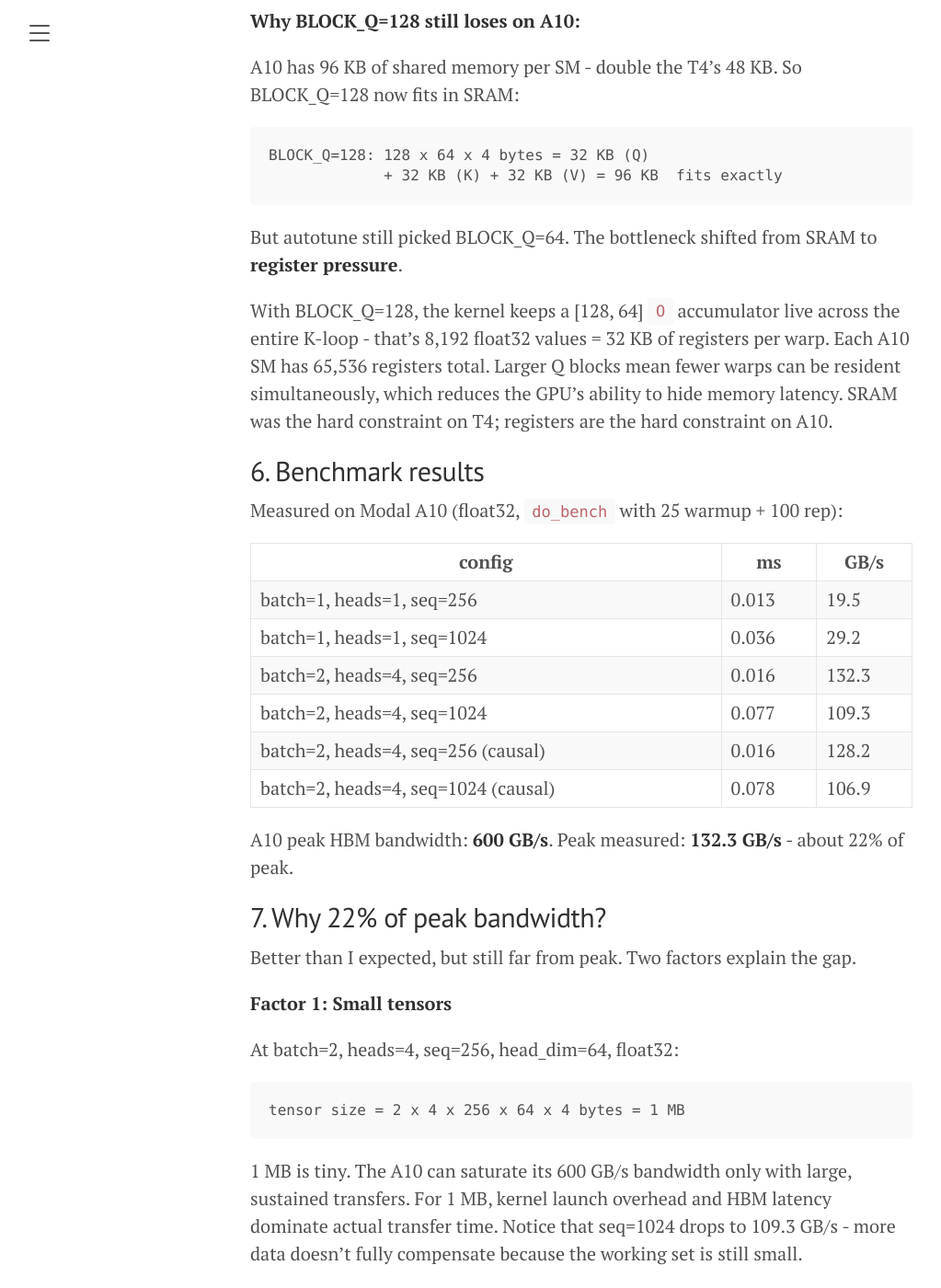
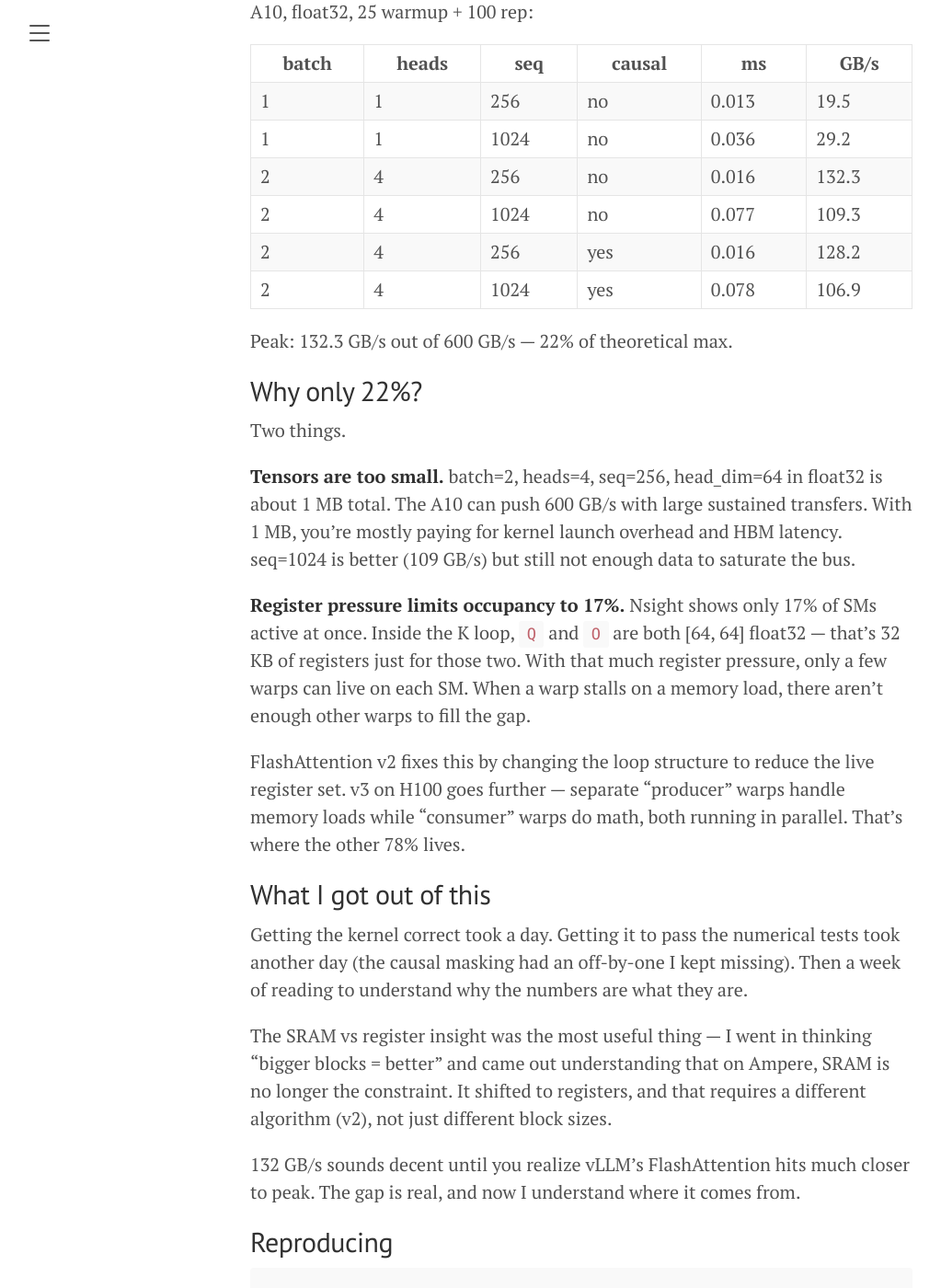
Before and after one commit to nthuat/nthuat.github.io, a Jekyll site: the page built from _posts/2026-05-24-flash-attention-from-scratch.md, in a window 1280 px wide and 1400 px high, scrolled down 5629 px. Shown: the whole window at 92% size, without its empty margins (8-1031 px from the left). Built offline with Jekyll 4.4.1, drawn with Linux system fonts in a browser that asks for light colours; some of the changed text lies outside the part shown.

Commit message:
Rewrite post in more natural style

````diff
--- a/_posts/2026-05-24-flash-attention-from-scratch.md
+++ b/_posts/2026-05-24-flash-attention-from-scratch.md
@@ -3,53 +3,41 @@ layout: post
 title: Building FlashAttention from Scratch on an A10 - What the Numbers Actually Say
 ---
 
-I spent the last two weeks building FlashAttention from scratch in Triton. Not to use it in production - vLLM already ships a better one. I built it to understand what "IO-aware" actually means, why the online softmax trick works, and what autotuning does on a real GPU.
+I've been learning GPU kernels for the past month. vLLM ships FlashAttention already — I didn't need to build one. But I couldn't read the paper and actually *understand* it without writing the code myself. So I spent two weeks building it in Triton and running it on a real GPU.
 
-Here's what I learned and what the numbers actually say - benchmarked on an A10.
+Here's what I found out.
 
-## Why build it yourself?
+## The problem with naive attention
 
-The FlashAttention paper (Dao et al., 2022) is 26 pages. After reading it I could explain the algorithm. But I couldn't tell you *why* BLOCK_Q=128 might be worse than BLOCK_Q=64 on an A10, or what 17% occupancy means, or why bandwidth is 22% of peak even on fast hardware.
-
-The only way to know those things is to run the code and stare at the numbers.
-
-## 1. The problem with naive attention
-
-Standard attention computes:
+Standard attention looks simple:
 
 ```
 O = softmax(Q @ K.T / sqrt(d)) @ V
 ```
 
-For sequence length N and head dimension d, this materializes an N×N attention matrix in HBM (GPU DRAM). At N=8192 and float16, that's 8192² × 2 bytes = 128 MB **per head**. With 32 heads you're at 4 GB just for attention weights.
+The issue is that N×N matrix. At seq_len=8192 and float16, that's 8192² × 2 bytes = 128 MB just for the attention weights — per head. With 32 heads you're at 4 GB. The bottleneck isn't the math, it's reading and writing that matrix to and from GPU memory (HBM).
 
-The bottleneck isn't compute - it's memory bandwidth. Reading and writing that N×N matrix dominates runtime.
+## The FlashAttention idea
 
-## 2. Tiled FlashAttention: the key idea
+Instead of computing the full N×N matrix and writing it to HBM, FlashAttention tiles Q into blocks and iterates over K/V blocks, computing the output incrementally. The Q block stays in SRAM (fast on-chip memory) the whole time. No N×N materialization.
 
-FlashAttention avoids materializing the full N×N matrix. Instead it:
-
-1. Tiles Q into blocks of BLOCK_Q rows
-2. For each Q block, iterates over all K/V blocks
-3. Computes the output incrementally using **online softmax**
-
-Online softmax is the trick that makes this possible. Normal softmax needs two passes: one to find the max (for numerical stability), one to compute exp and normalize. FlashAttention does it in one pass by tracking a running max `m` and running sum `l`:
+The trick that makes this work is **online softmax** — you normally need two passes (one to find the max for numerical stability, one to compute exp and normalize). Online softmax does it in one pass with running accumulators:
 
 ```python
-# For each K/V block:
+# for each K/V block:
 m_new = max(m, row_max(S))       # update running max
 alpha  = exp(m - m_new)          # rescale factor for previous blocks
 P      = exp(S - m_new)          # softmax numerator for this block
-l      = l * alpha + row_sum(P)  # update running denominator
-O      = alpha * O + P @ V       # update output
+l      = l * alpha + row_sum(P)  # running denominator
+O      = alpha * O + P @ V       # accumulate output
 m      = m_new
 ```
 
-At the end: `O = O / l`. The final output is numerically identical to standard softmax but computed without ever writing the full N×N matrix to HBM.
+At the end: `O = O / l`. Same result as standard softmax, never wrote the N×N matrix anywhere.
 
-## 3. Triton implementation
+## Implementation
 
-Here's the full implementation:
+Full Triton kernel:
 
 ```python
 import torch
@@ -84,10 +72,10 @@ def flash_attention_kernel(
     head_idx    = bh_idx % num_heads
     bh_offset   = batch_idx * stride_b + head_idx * stride_h
 
-    q_offset     = q_block_idx * BLOCK_Q * HEAD_DIM
-    q_row_offs   = tl.arange(0, BLOCK_Q)
-    q_col_offs   = tl.arange(0, HEAD_DIM)
-    q_offsets    = q_row_offs[:, None] * HEAD_DIM + q_col_offs[None, :]
+    q_offset   = q_block_idx * BLOCK_Q * HEAD_DIM
+    q_row_offs = tl.arange(0, BLOCK_Q)
+    q_col_offs = tl.arange(0, HEAD_DIM)
+    q_offsets  = q_row_offs[:, None] * HEAD_DIM + q_col_offs[None, :]
     Q = tl.load(Q_ptr + bh_offset + q_offset + q_offsets)
 
     m = tl.full([BLOCK_Q], float('-inf'), dtype=tl.float32)
@@ -117,7 +105,7 @@ def flash_attention_kernel(
         m      = m_new
 
     O = O / l[:, None]
-    o_offset  = q_block_idx * BLOCK_Q * HEAD_DIM
+    o_offset   = q_block_idx * BLOCK_Q * HEAD_DIM
     o_row_offs = tl.arange(0, BLOCK_Q)
     o_col_offs = tl.arange(0, HEAD_DIM)
     o_offsets  = o_row_offs[:, None] * HEAD_DIM + o_col_offs[None, :]
@@ -138,7 +126,7 @@ def flash_attention(Q: torch.Tensor, K: torch.Tensor, V: torch.Tensor, causal: b
     return O
 ```
 
-**Correctness check** against `F.scaled_dot_product_attention`:
+Correctness check against `F.scaled_dot_product_attention`:
 
 ```python
 import torch.nn.functional as F
@@ -164,108 +152,80 @@ causal=False max error: 1.5e-03  ✓
 causal=True  max error: 2.4e-03  ✓
 ```
 
-The errors are larger than float64 precision but well within `atol=1e-2` - expected for float32 with online softmax accumulation across blocks.
+Larger than float64 precision but well within `atol=1e-2` — expected for float32 online softmax.
 
-## 4. Causal mask
+## Causal mask
 
-For decoder attention, each token can only attend to tokens at its position or earlier. The mask is straightforward:
+For decoder attention, each token can only see earlier positions. One extra check per K block:
 
 ```python
 q_idx = q_block_idx * BLOCK_Q + tl.arange(0, BLOCK_Q)
 k_idx = k_block_idx * BLOCK_K + tl.arange(0, BLOCK_K)
-causal_mask = q_idx[:, None] >= k_idx[None, :]
-S = tl.where(causal_mask, S, float('-inf'))
+S = tl.where(q_idx[:, None] >= k_idx[None, :], S, float('-inf'))
 ```
 
-Setting masked positions to `-inf` before the softmax means `exp(-inf) = 0`, so they contribute nothing to the output. The online softmax handles this correctly without any special casing.
+Setting future positions to `-inf` means `exp(-inf) = 0`, so they contribute nothing. Online softmax handles this correctly without any special casing.
 
-One subtlety: when `q_block_idx * BLOCK_Q < k_block_idx * BLOCK_K`, the entire block is masked. The kernel still runs the computation - a real implementation (FlashAttention v2) skips these blocks entirely, which is part of why v2 is ~2× faster for causal models.
+One thing I noticed: when an entire K block is in the future (all positions masked), the kernel still runs the full computation. FlashAttention v2 skips those blocks entirely — that's a big part of why v2 is ~2x faster on causal models.
 
-## 5. Autotuning
+## Autotuning
 
-`@triton.autotune` benchmarks all configs at the first call for a given `(seq_len, HEAD_DIM)` pair and caches the best one.
+I tested 6 configs. The A10 picked BLOCK_Q=64, BLOCK_K=64, num_warps=4 every time.
 
-I tested 6 configs on A10:
+| BLOCK_Q | BLOCK_K | num_warps | result   |
+|---------|---------|-----------|----------|
+| 64      | 64      | 4         | **best** |
+| 128     | 64      | 4         | slower   |
+| 64      | 128     | 4         | slower   |
+| 128     | 128     | 4         | slower   |
+| 128     | 64      | 8         | slower   |
+| 128     | 128     | 8         | slower   |
 
-| BLOCK_Q | BLOCK_K | num_warps | A10 result |
-|---------|---------|-----------|-------------|
-| 64      | 64      | 4         | **best**    |
-| 128     | 64      | 4         | slower      |
-| 64      | 128     | 4         | slower      |
-| 128     | 128     | 4         | slower      |
-| 128     | 64      | 8         | slower      |
-| 128     | 128     | 8         | slower      |
-
-**Why BLOCK_Q=128 still loses on A10:**
-
-A10 has 96 KB of shared memory per SM - double the T4's 48 KB. So BLOCK_Q=128 now fits in SRAM:
+I expected BLOCK_Q=128 to win on the A10 — it has 96 KB of shared memory per SM, so larger blocks fit:
 
 ```
 BLOCK_Q=128: 128 x 64 x 4 bytes = 32 KB (Q)
              + 32 KB (K) + 32 KB (V) = 96 KB  fits exactly
 ```
 
-But autotune still picked BLOCK_Q=64. The bottleneck shifted from SRAM to **register pressure**.
+But it still lost. After some digging: the bottleneck isn't SRAM anymore, it's **registers**. With BLOCK_Q=128 the kernel keeps a [128, 64] output accumulator `O` live across the entire K-loop — 8,192 float32 values = 32 KB of registers per warp. Each SM has 65,536 registers total. Bigger Q blocks means fewer warps can live on the SM simultaneously, so the GPU can't hide memory latency as well.
 
-With BLOCK_Q=128, the kernel keeps a [128, 64] `O` accumulator live across the entire K-loop - that's 8,192 float32 values = 32 KB of registers per warp. Each A10 SM has 65,536 registers total. Larger Q blocks mean fewer warps can be resident simultaneously, which reduces the GPU's ability to hide memory latency. SRAM was the hard constraint on T4; registers are the hard constraint on A10.
+On T4 (48 KB SRAM), BLOCK_Q=128 was too big for SRAM. On A10 (96 KB SRAM) it fits, but registers became the new ceiling. Different GPU, same winner, different reason.
 
-## 6. Benchmark results
+## Numbers
 
-Measured on Modal A10 (float32, `do_bench` with 25 warmup + 100 rep):
+A10, float32, 25 warmup + 100 rep:
 
-| config                              | ms    | GB/s  |
-|-------------------------------------|-------|-------|
-| batch=1, heads=1, seq=256           | 0.013 |  19.5 |
-| batch=1, heads=1, seq=1024          | 0.036 |  29.2 |
-| batch=2, heads=4, seq=256           | 0.016 | 132.3 |
-| batch=2, heads=4, seq=1024          | 0.077 | 109.3 |
-| batch=2, heads=4, seq=256  (causal) | 0.016 | 128.2 |
-| batch=2, heads=4, seq=1024 (causal) | 0.078 | 106.9 |
+| batch | heads | seq  | causal | ms    | GB/s  |
+|-------|-------|------|--------|-------|-------|
+| 1     | 1     | 256  | no     | 0.013 |  19.5 |
+| 1     | 1     | 1024 | no     | 0.036 |  29.2 |
+| 2     | 4     | 256  | no     | 0.016 | 132.3 |
+| 2     | 4     | 1024 | no     | 0.077 | 109.3 |
+| 2     | 4     | 256  | yes    | 0.016 | 128.2 |
+| 2     | 4     | 1024 | yes    | 0.078 | 106.9 |
 
-A10 peak HBM bandwidth: **600 GB/s**. Peak measured: **132.3 GB/s** - about 22% of peak.
+Peak: 132.3 GB/s out of 600 GB/s — 22% of theoretical max.
 
-## 7. Why 22% of peak bandwidth?
+## Why only 22%?
 
-Better than I expected, but still far from peak. Two factors explain the gap.
+Two things.
 
-**Factor 1: Small tensors**
+**Tensors are too small.** batch=2, heads=4, seq=256, head_dim=64 in float32 is about 1 MB total. The A10 can push 600 GB/s with large sustained transfers. With 1 MB, you're mostly paying for kernel launch overhead and HBM latency. seq=1024 is better (109 GB/s) but still not enough data to saturate the bus.
 
-At batch=2, heads=4, seq=256, head_dim=64, float32:
+**Register pressure limits occupancy to 17%.** Nsight shows only 17% of SMs active at once. Inside the K loop, `Q` and `O` are both [64, 64] float32 — that's 32 KB of registers just for those two. With that much register pressure, only a few warps can live on each SM. When a warp stalls on a memory load, there aren't enough other warps to fill the gap.
 
-```
-tensor size = 2 x 4 x 256 x 64 x 4 bytes = 1 MB
-```
+FlashAttention v2 fixes this by changing the loop structure to reduce the live register set. v3 on H100 goes further — separate "producer" warps handle memory loads while "consumer" warps do math, both running in parallel. That's where the other 78% lives.
 
-1 MB is tiny. The A10 can saturate its 600 GB/s bandwidth only with large, sustained transfers. For 1 MB, kernel launch overhead and HBM latency dominate actual transfer time. Notice that seq=1024 drops to 109.3 GB/s - more data doesn't fully compensate because the working set is still small.
+## What I got out of this
 
-**Factor 2: 17% SM occupancy**
+Getting the kernel correct took a day. Getting it to pass the numerical tests took another day (the causal masking had an off-by-one I kept missing). Then a week of reading to understand why the numbers are what they are.
 
-Nsight reports ~17% occupancy - only 17% of A10's SMs are active simultaneously. The root cause is **register pressure**.
+The SRAM vs register insight was the most useful thing — I went in thinking "bigger blocks = better" and came out understanding that on Ampere, SRAM is no longer the constraint. It shifted to registers, and that requires a different algorithm (v2), not just different block sizes.
 
-Inside the K-block loop, the kernel keeps these live simultaneously:
-- `Q`: [64, 64] float32 = 4,096 floats = 16 KB of registers
-- `O`: [64, 64] float32 = 16 KB
-- `m`, `l`: [64] float32 = negligible
-- `K`, `V`, `S`, `P`: loaded and used each iteration
+132 GB/s sounds decent until you realize vLLM's FlashAttention hits much closer to peak. The gap is real, and now I understand where it comes from.
 
-Each SM has 65,536 registers total. With this register footprint, only a small number of warps can be resident per SM - so even when one warp stalls waiting for memory, there aren't enough other warps to keep the SM busy.
-
-This is what FlashAttention v2 fixes: it restructures the outer loop to reduce the live register set. The v3 paper goes further with warp specialization on H100 - dedicated "producer" warps load data while "consumer" warps compute, overlapping both completely. That's where the remaining 78% of peak lives.
-
-## 8. What I actually learned
-
-**The algorithm is elegant but the numbers are humbling.**
-
-I can reproduce the online softmax. I understand why tiling reduces HBM traffic. But getting from "correctness" to "production-grade performance" requires:
-
-1. Skipping fully-masked causal blocks (v2)
-2. Warp specialization for overlapping compute and memory (v3)
-3. Larger sequences to amortize kernel launch overhead
-4. float16/bfloat16 for 2x bandwidth improvement
-
-The gap between my 132 GB/s and what vLLM ships isn't a bug - it's the rest of the engineering.
-
-## Reproducing the benchmark
+## Reproducing
 
 ```python
 configs = [
````
Also changed, not shown: other parts of _posts/2026-05-24-flash-attention-from-scratch.md (+1 -1 lines).
